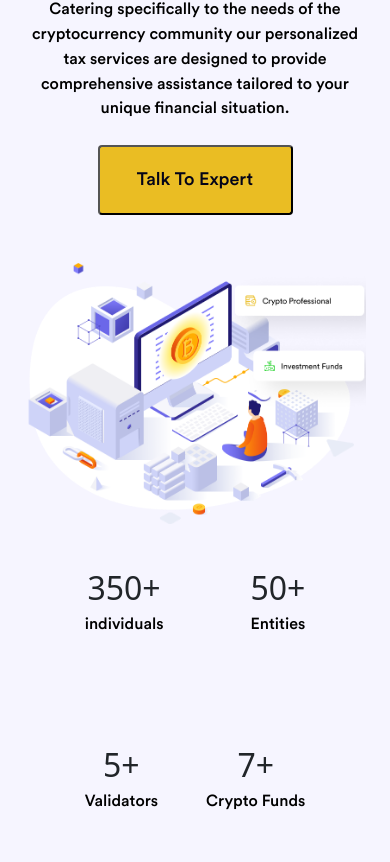
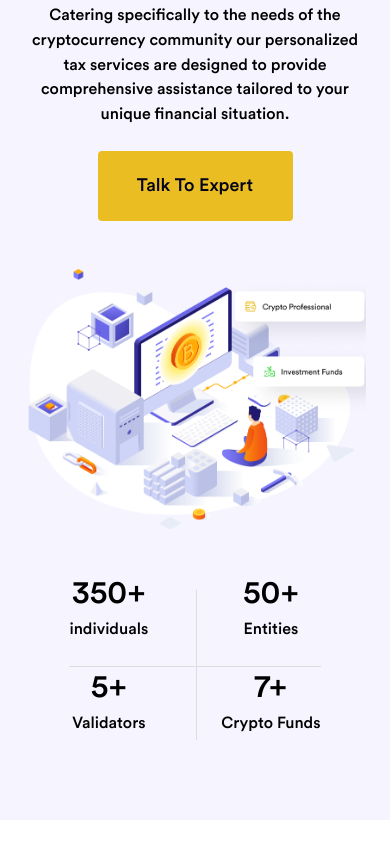
Before and after one commit to belalhossain22000/teratex, a plain HTML site: page index.html in a window 390 px wide. Shown: the part 304-1166 px from the top of the page. Drawn offline with nearby package versions, Linux system fonts and the light colour scheme.

Commit message:
added vr hr line hero

```diff
--- a/index.html
+++ b/index.html
@@ -126,27 +126,27 @@
                         </div>
 
                     </div>
-                    <div class="d-block d-md-none d-flex gap-5 flex-column">
-                        <div class="d-flex justify-content-between gap-5 ">
+                    <div class="d-block d-md-none d-flex align-items-center flex-colum">
+                        <div class="d-fle justify-content-between gap-5 ">
 
-                            <div>
+                            <div class="gray-hr-line pe-5 pb-2">
                                 <h5>350+</h5>
                                 <p>individuals</p>
                             </div>
-                            <div>
+                            <div class="pe-5 pt-1">
+                                <h5>5+</h5>
+                                <p>Validators</p>
+                            </div>
+                        </div>
+                        <div class="gray-vertical-line"></div>
+                        <div class="d-fle justify-content-between gap-5">
+
+
+                            <div  class="gray-hr-line ps-4  pb-2">
                                 <h5>50+</h5>
                                 <p>Entities</p>
                             </div>
-                        </div>
-                        <div></div>
-                        <div class="d-flex justify-content-between gap-5">
-
-                            <div>
-                                <h5>5+</h5>
-                                <p>Validators</p>
-                            </div>
-
-                            <div>
+                            <div class="ps-4 pt-1">
                                 <h5>7+</h5>
                                 <p>Crypto Funds</p>
                             </div>
@@ -347,7 +347,7 @@
             </div>
         </section>
         <!-- Our reasons for choosing us section -->
-        <section class="gray-bg  d-none reason px-4 px-xl-0">
+        <section class="gray-bg  d-non reason px-4 px-xl-0">
             <div class="contain ">
                 <div class="text-center d-flex flex-column align-items-center justify-content-center">
 
--- a/largedevice.css
+++ b/largedevice.css
@@ -21,12 +21,15 @@
   h1,
   h2 {
     font-size: 32px !important;
+    font-style: normal!important;
+    font-weight: 700!important;
+    line-height: 40px!important; /* 125% */
   }
   h5 {
     font-size: 32px !important;
     font-style: normal !important;
     font-weight: 500 !important;
-    line-height: 32px !important; /* 100% */
+    line-height: 100% !important; /* 100% */
   }
   p {
     font-size: 16px !important;
--- a/smalldevice.css
+++ b/smalldevice.css
@@ -25,12 +25,20 @@
     width: 100%;
   }
   .accordion-button {
-
     font-family: Inter !important;
     font-size: 18px !important;
     font-style: normal !important;
     font-weight: 600 !important;
     line-height: normal !important;
   }
+  .gray-vertical-line {
+    background: #ddd;
+    width: 1px;
+    height: 150px;
+  }
+  .gray-hr-line {
+    /* background: #ddd; */
+    border-bottom: 1px solid #ddd;
 
+  }
 }
--- a/style.css
+++ b/style.css
@@ -27,7 +27,7 @@ h2 {
   font-weight: 700 !important;
   line-height: 65px !important; /* 118.182% */
 }
-.counter div h5 {
+ h5 {
   color: #000 !important;
   font-family: Circular Std !important;
   font-size: 36px !important;
@@ -67,6 +67,7 @@ section {
   padding: 20px 0;
 }
 .yellow-btn {
+  border: none;
   width: 195px;
   height: 70px;
   border-radius: 4px;
@@ -228,7 +229,7 @@ nav ul li:hover {
 
 /* .hero-right img{
   width: auto;
-  height: auto;
+  height: auto;h5
 } */
 /* counter */
 .vertical-line {
```
